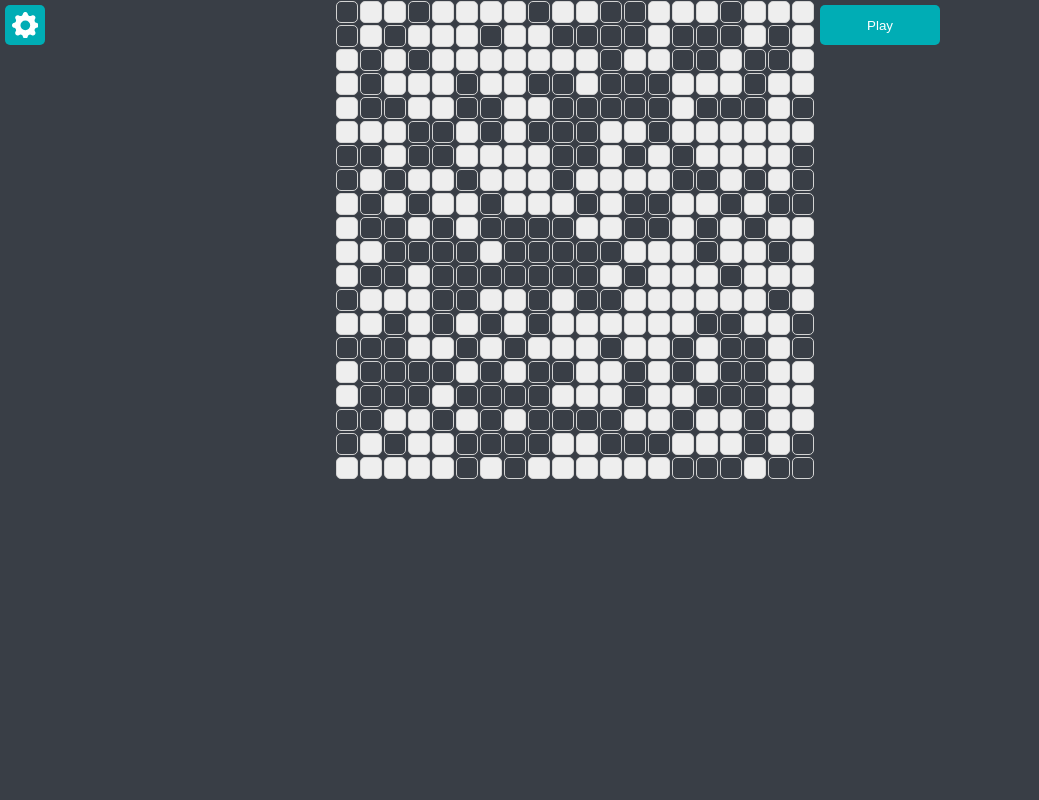
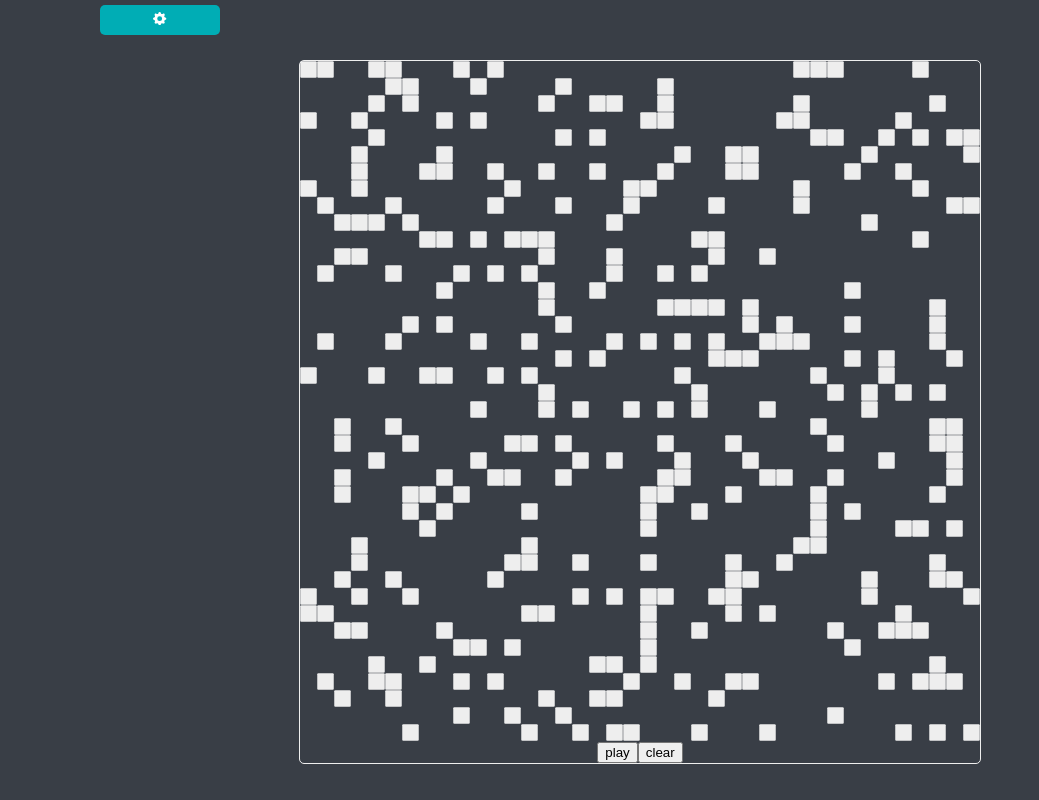
Before and after one commit to DavidMunozMartinez/react-conways-game-of-life, a React (Create React App) app: page / in a window 1280 px wide. Shown: the whole page, without its empty margins (0-1039 px from the left). Built offline with nearby package versions, Linux system fonts and the light colour scheme.

Commit message:
Added main logic

```diff
--- a/package.json
+++ b/package.json
@@ -10,13 +10,16 @@
     "@types/node": "^12.20.14",
     "@types/react": "^17.0.9",
     "@types/react-dom": "^17.0.6",
+    "immer": "^9.0.2",
     "lodash": "^4.17.21",
     "node-sass": "^6.0.0",
     "react": "^17.0.2",
     "react-dom": "^17.0.2",
     "react-icons": "^4.2.0",
+    "react-redux": "^7.2.4",
     "react-scripts": "4.0.3",
     "redux": "^4.1.0",
+    "smart-hoverjs": "^1.1.0",
     "typescript": "^4.3.2",
     "web-vitals": "^1.1.2"
   },
--- a/src/App.scss
+++ b/src/App.scss
@@ -1,5 +1,5 @@
-@import './styles/util-mixins.scss';
-@import './styles/color-paletter.scss';
+@import "./styles/util-mixins.scss";
+@import "./styles/color-paletter.scss";
 
 .App {
     background: $app-dark;
@@ -18,15 +18,19 @@
     position: fixed;
     height: 40px;
     width: 100%;
-    .config-modal-btn {
-        @include app-primary-btn(40px, 40px);
-        float: left;
-        svg {
-            height: 2em;
-            width: 2em;
-            vertical-align: middle;
-        }
-        z-index: 2;
+
+    .primary-btn {
+        left: 100px;
+        position: absolute;
+        margin: 0;
+        margin-top: 5px;
     }
+}
 
+.primary-btn {
+    @include app-btn($primary);
+  }
+
+.secondary-btn {
+@include app-btn($secondary);
 }
--- a/src/App.tsx
+++ b/src/App.tsx
@@ -1,37 +1,31 @@
 import './App.scss';
-import React, { useState } from 'react';
+import { useState } from 'react';
 import CanvasComponent from './components/canvas-component/CanvasComponent';
 import ConfigModalComponent from './components/config-modal-component/ConfigModalComponent';
-import { BsFillGearFill } from 'react-icons/bs';
+import { BsFillGearFill, BsPlay } from 'react-icons/bs';
+import { IoIosArrowForward } from 'react-icons/io';
+import { useDispatch } from 'react-redux';
 
 function App() {
-
-  const [xValue, setXValue] = useState(20);
-  const [yValue, setYValue] = useState(20);
   const [showConfig, setShowConfig] = useState(false);
-
-  let configDataChange = function (data: any) {
-    if (data.axis === 'x') {
-      setXValue(data.value);
-    }
-    if (data.axis === 'y') {
-      setYValue(data.value)
-    }
-  }
+  const dispatch = useDispatch();
 
   return (
     <div className="App">
-        <div className={ showConfig ? 'panel-show' : 'panel-hide' }>
-          <ConfigModalComponent dataChange={configDataChange} x={xValue} y={yValue}></ConfigModalComponent>
-        </div>
 
-        <div className="app-header">
-            <button className="config-modal-btn" onClick={ () => { setShowConfig(!showConfig) }}>
-                <BsFillGearFill/>
-            </button>
-        </div>
-
-        <CanvasComponent x={xValue} y={yValue}></CanvasComponent>
+      <div className={showConfig ? 'panel-show' : 'panel-hide'}>
+        <ConfigModalComponent></ConfigModalComponent>
+      </div>
+      <smart-hover query-selector=".primary-btn" class="app-header" override-styles="true">
+        <button className="primary-btn icon-btn" onClick={() => { setShowConfig(!showConfig) }}>
+          <BsFillGearFill />
+        </button>
+        {/* <button className="primary-btn icon-btn" onClick={ (event) => { dispatch({type: 'event', value: 'toggle'}) } }> <BsPlay /> </button>
+        <button className="primary-btn icon-btn" onClick={ (event) => { dispatch({type: 'event', value: 'next'}) } }> <IoIosArrowForward /> </button>
+        <button className="primary-btn text-btn" onClick={ (event) => { dispatch({type: 'event', value: 'clear'}) } }> Clear </button>
+        <button className="primary-btn text-btn" onClick={ (event) => { dispatch({type: 'event', value: 'random'}) } }> Random </button> */}
+      </smart-hover>
+      <CanvasComponent></CanvasComponent>
     </div>
   );
 }
--- a/src/components/canvas-component/Canvas.scss
+++ b/src/components/canvas-component/Canvas.scss
@@ -2,27 +2,51 @@
 @import '../../styles/color-paletter.scss';
 
 .CanvasComponent {
+  margin-top: 60px;
+  width: fit-content;
+  height: fit-content;
+  border: 1px solid $app-clear;
+  border-radius: 5px;
+  cursor: pointer;
   .row {
     display: flex;
   }
 
   .cell {
-    height: 20px;
-    width: 20px;
+    height: 15px;
+    width: 15px;
     background: lightgray;
-    border-radius: 5px;
     margin: 1px;
     background: none;
-    border: 1px solid lightgray;
     cursor: pointer;
+    transition: background-color 60ms ease-in;
   }
 
   .alive {
     background-color: $app-clear;
+    transform: scale(1.1);
+    border-radius: 1px;
+    animation-name: bounce;
+    animation-iteration-count: 1;
+    animation-duration: 120ms;
   }
 
+  .smart-hover-shadow {
+    border-radius: 4px;
+    background: rgba(0,0,0,0.4);
+  }
 }
-.toggle-sim-btn {
-  @include app-primary-btn(40px, 120px);
-  z-index: 5;
+
+@keyframes bounce {
+  0% {
+    transform: scale(1.1);
+  }
+
+  70% {
+    transform: scale(1.3);
+  }
+
+  100% {
+    transform: scale(1.1);
+  }
 }
--- a/src/components/canvas-component/CanvasComponent.tsx
+++ b/src/components/canvas-component/CanvasComponent.tsx
@@ -1,41 +1,50 @@
 import './Canvas.scss';
-import { useState } from 'react';
+import { useState, useRef, useCallback } from 'react';
+import { useSelector } from 'react-redux';
 
 const operations = [
+  [-1, -1],
+  [-1, 0],
+  [-1, 1],
+  [0, -1],
   [0, 1],
-  [0, -1],
   [1, -1],
-  [-1, 1],
-  [1, 1],
-  [-1, -1],
   [1, 0],
-  [-1, 0]
+  [1, 1]
 ];
 
-
-function CanvasComponent(props: {x: number, y: number}) {
-
-  const [intervalId, setIntervalId]: any = useState(null);
-  const [canvas, setCanvas] = useState( () => {
-    const rows = []
-    for (let i = 0; i < props.x; i++) {
-      rows.push(Array.from(Array(props.y), () => Math.random() > 0.5))
-    }
-    return rows;
+function CanvasComponent() {
+  const config = useSelector((state: any) => state.config);
+  const [running, setRunning] = useState(false);
+  const [canvas, setCanvas] = useState(() => {
+    return makeCanvas(false);
   });
 
-  function simulate() {
-    let newCanvas = canvas.slice();
-    canvas.forEach((row, i) => row.forEach((col, j) => {
+  if (needsReRender()) {
+    setCanvas(makeCanvas(true));
+  }
+
+  function makeCanvas(empty) {
+    return Array.from(Array(config.y), () => Array.from(Array(config.x), () => empty ? false : Math.random() > 0.8))
+  }
+
+  function nextGeneration(c: boolean[][]) {
+    if (needsReRender()) {
+      setRunning(false);
+      return makeCanvas(false);
+    }
+    let newCanvas = JSON.parse(JSON.stringify(c));
+    for (let i = 0; i < c.length; i++) {
+      for (let j = 0; j < c[i].length; j++) {
         let aliveBros = 0;
         operations.forEach(([x, y]) => {
-        let neighbourI = i + x;
-        let neighbourJ = j + y;
-
+          let neigbourX = i + x;
+          let neigbourY = j + y;
           // Check bounds
-        if (neighbourI >= 0 && neighbourI < props.x && neighbourJ >= 0 && neighbourJ < props.y) {
-          aliveBros = canvas[neighbourI][neighbourJ] ? aliveBros + 1 : aliveBros;
+          if (neigbourX >= 0 && neigbourX < config.y && neigbourY >= 0 && neigbourY < config.x) {
+            aliveBros = c[neigbourX][neigbourY] ? aliveBros + 1 : aliveBros;
           }
+        });
 
         // Update cell state
         if (aliveBros < 2 || aliveBros > 3) {
@@ -44,67 +53,81 @@ function CanvasComponent(props: {x: number, y: number}) {
         else if (!canvas[i][j] && aliveBros === 3) {
           newCanvas[i][j] = true;
         }
-      });
-    }));
-
-    setCanvas(newCanvas);
-  }
-
-  // Toggles simulation on or off
-  function toggleSimulation() {
-    if (intervalId) {
-      clearInterval(intervalId);
-      setIntervalId(null);
-    }
-    else {
-      // Execute once before interval for immediate feedback
-      simulate();
-      setIntervalId(setInterval(() => {
-        simulate();
-      }, 1000));
       }
     }
 
+    return newCanvas;
+  }
+
   function mouseEnter(event: any, i: number, j: number) {
-    let newCanvas = canvas.slice();
-    let status = canvas[i][j];
+    const newCanvas = JSON.parse(JSON.stringify(canvas));
 
-    if (event.buttons === 1 && !status) {
+    if (event.buttons === 1) {
       newCanvas[i][j] = true;
     }
 
-    if (event.buttons === 2 && status) {
+    if (event.buttons === 2) {
       newCanvas[i][j] = false;
     }
 
     setCanvas(newCanvas);
   }
 
+  function needsReRender() {
+    return (canvas.length !== config.y) || (canvas[0] && canvas[0].length !== config.x);
+  }
+
+  const runningRef = useRef(running);
+  const speedRef = useRef(config.speed);
+  runningRef.current = running;
+  speedRef.current = config.speed;
+
+  const simulate = useCallback(() => {
+    if (!runningRef.current) {
+      return;
+    }
+    setCanvas(c => {
+      return nextGeneration(c);
+    });
+    setTimeout(simulate, speedRef.current);
+  }, []);
+
   return (
     <>
-    <div className="CanvasComponent"
-    onContextMenu={ (e) => {e.preventDefault();} }>
+      <div className="CanvasComponent" draggable="false"
+        onContextMenu={(e) => { e.preventDefault(); }}>
+        <smart-hover query-selector=".cell" transition-time="100" transition-mode="ease-out" override-styles="true">
           {canvas.map((row, i) => {
             return (
-          <div key={i} className="row">{
+              <div key={i} className="row" draggable="false">{
                 row.map((col, j) => {
                   return <div
+                    draggable="false"
                     key={`${i}-${j}`}
                     className={`cell ${col ? 'alive' : ''}`}
-                onClick={() => {
-                  let newCanvas = canvas.slice();
+                    onMouseDown={() => {
+                      const newCanvas = JSON.parse(JSON.stringify(canvas));
                       newCanvas[i][j] = !canvas[i][j];
                       setCanvas(newCanvas);
                     }}
-                onMouseEnter={ (event) => { mouseEnter(event, i, j) } }> </div>
+                    onMouseEnter={(event) => { mouseEnter(event, i, j) }}> </div>
                 })
               }</div>
             )
           })}
+        </smart-hover>
+        <button onClick={() => {
+          setRunning(!running);
+          if (!running) {
+            runningRef.current = true;
+            simulate();
+          }
+        }}> {running ? 'stop' : 'play'} </button>
+        <button onClick={() => {
+          setRunning(false);
+          setCanvas(makeCanvas(true));
+        }}>clear</button>
       </div>
-    <button className="toggle-sim-btn" onClick={() => {
-        toggleSimulation();
-      }}> {intervalId ? 'Stop' : 'Play'} </button>
     </>
   );
 }
--- a/src/components/config-modal-component/ConfigModalComponent.tsx
+++ b/src/components/config-modal-component/ConfigModalComponent.tsx
@@ -1,25 +1,29 @@
-import React from 'react';
 import './ConfigModal.scss';
+import { useSelector, useDispatch } from 'react-redux';
 
-function ConfigModalComponenet(props: {dataChange: any, x: number, y: number}) {
+function ConfigModalComponenet() {
 
-  /**Sends the data changes to the parent trough the dataChange prop function */
-  function onChange(axis: string, value: number) {
-    if (props.dataChange) {
-      props.dataChange({
-        axis: axis,
+  const config = useSelector((state: any) => state.config);
+  const dispatch = useDispatch();
+
+  function updateConfig(prop: any, value: any) {
+    dispatch({
+      type: 'update',
+      data: {
+        prop: prop,
         value: value
-      });
-    }
+      }
+    });
   }
 
   return (
     <div className="ConfigModalComponent">
-      <span>x: </span>
-      <input type="text" value={props.x} onChange={ (event) => { onChange('x', parseInt(event.target.value))} }/>
+      {/* <span>x: </span>
+      <input type="number" max={60} value={config.x} onChange={(event) => { updateConfig('x', event.target.value) }} />
       <span>y: </span>
-      <input type="text" value={props.y} onChange={ (event) => { onChange('y', parseInt(event.target.value))} }/>
-      <button className="toggle-btn"></button>
+      <input type="number" max={60} value={config.y} onChange={(event) => { updateConfig('y', event.target.value) }} /> */}
+      <span> Speed:</span>
+      <input type="number" min={100} value={config.speed} onChange={(event) => {updateConfig('speed', event.target.value) }}/>
     </div>
   );
 }
--- a/src/index.tsx
+++ b/src/index.tsx
@@ -2,10 +2,33 @@ import React from 'react';
 import ReactDOM from 'react-dom';
 import './index.scss';
 import App from './App';
+import 'smart-hoverjs';
+import { createStore,  } from 'redux';
+import { Provider } from 'react-redux';
+
+// Reducers
+import { combineReducers } from 'redux';
+import {configReducer} from './reducers/ConfigReducer';
+
+let reducers = combineReducers({
+  config: configReducer
+});
+
+let store = createStore(reducers);
+
+declare global {
+  namespace JSX {
+    interface IntrinsicElements {
+      'smart-hover': any;
+    }
+  }
+}
 
 ReactDOM.render(
   <React.StrictMode>
-    <App />
+    <Provider store={store}>
+      <App />
+    </Provider>
   </React.StrictMode>,
   document.getElementById('root')
 );
--- /dev/null
+++ b/src/reducers/ConfigReducer.ts
@@ -0,0 +1,31 @@
+interface Config {
+    x: number,
+    y: number,
+    speed: number,
+    event?: any
+};
+
+const defaultState: Config = {
+    x: 40,
+    y: 40,
+    speed: 300,
+    event: 'none'
+};
+
+export const configReducer = (state: Config = defaultState, action) => {
+    let newState = JSON.parse(JSON.stringify(state));
+    switch (action.type) {
+        case 'update':
+            let value = parseInt(action.data.value);
+            if (isNaN(value)) {
+                value = 0;
+            }
+            newState[action.data.prop] = value;
+            return newState;
+        case 'event':
+            newState.event = action.value;
+            return newState;
+        default:
+            return state;
+    }
+}
--- a/src/styles/color-paletter.scss
+++ b/src/styles/color-paletter.scss
@@ -1,4 +1,5 @@
 $app-dark: #393e46;
+$app-dark-tint: #616975;
 $app-clear: #eeeeee;
 
 $primary: (
--- a/tsconfig.json
+++ b/tsconfig.json
@@ -10,7 +10,7 @@
     "skipLibCheck": true,
     "esModuleInterop": true,
     "allowSyntheticDefaultImports": true,
-    "strict": true,
+    "strict": false,
     "forceConsistentCasingInFileNames": true,
     "noFallthroughCasesInSwitch": true,
     "module": "esnext",
```
Also changed, not shown: src/components/config-modal-component/ConfigModal.scss (+12 -5 lines), src/styles/util-mixins.scss (+6 -9 lines), 1 other file (tests, documents, lock files or other folders). Lines whose indentation alone changed are shown as unchanged.
